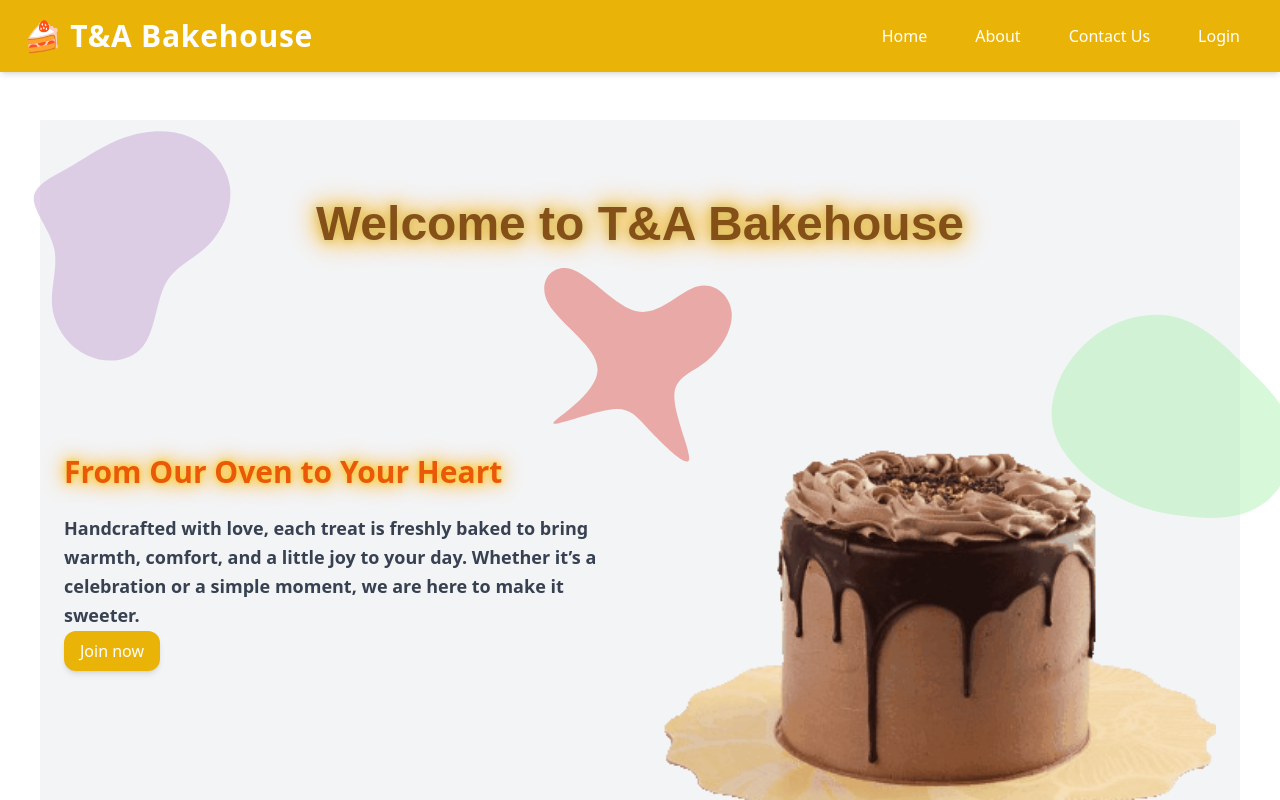
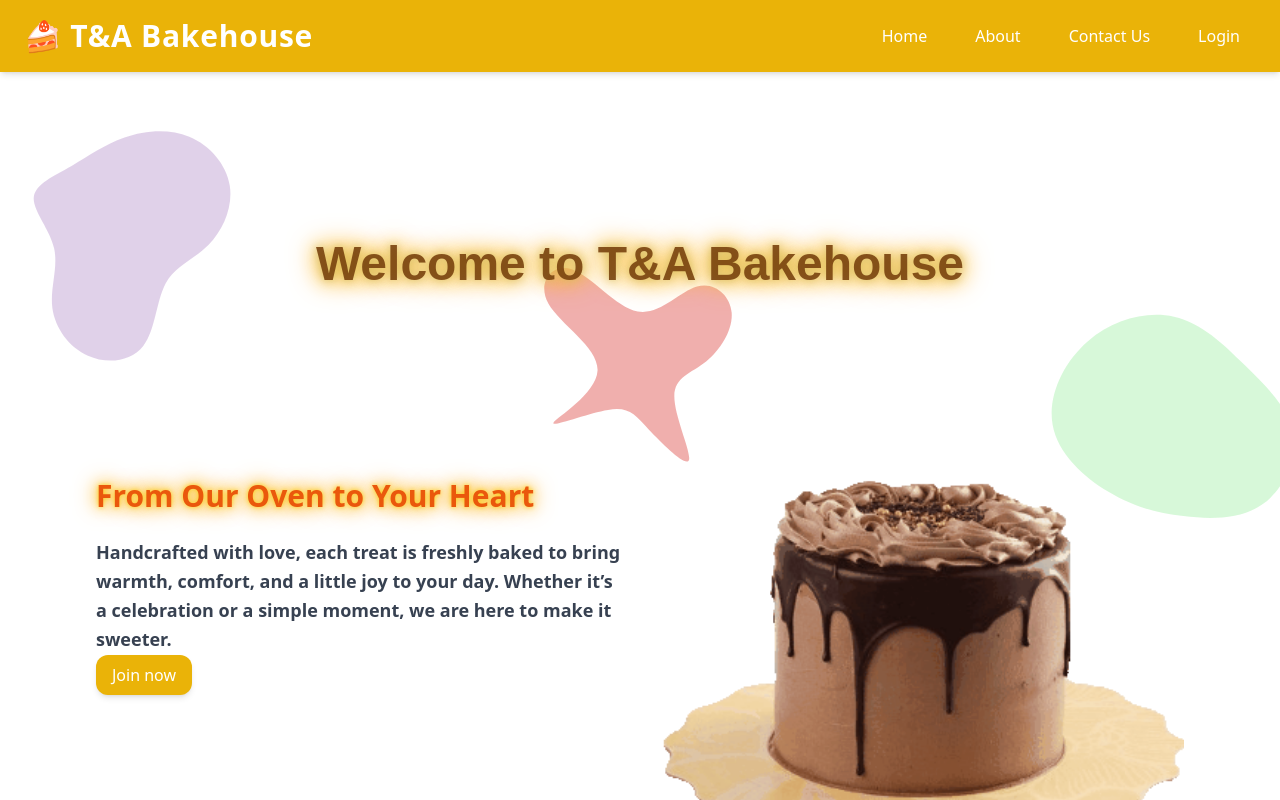
Before and after one commit to Ahad-Channa/T-A-BakeHouse-Bakery-app, a React (Vite) app in the folder TA-BakeHouse/: page / in a window 1280 px wide. Shown: the top 800 px of the page. Built offline with nearby package versions, Linux system fonts and the light colour scheme.

Commit message:
checking

```diff
--- a/TA-BakeHouse/src/pages/components/Home.jsx
+++ b/TA-BakeHouse/src/pages/components/Home.jsx
@@ -1,6 +1,5 @@
 // import React from "react";
 // import { Link } from "react-router-dom";
-
 
 // const Home = () => {
 //   return (
@@ -51,7 +50,7 @@ import { Link } from "react-router-dom";
 
 const Home = () => {
   return (
-    <div className="min-h-screen bg-gray-100 py-10 px-4">
+    <div className="min-h-screen py-10 px-4 ">
       <h1 className="text-5xl font-bold mb-8 text-center text-brown mt-10 animate-glow-float custom-glow">
         Welcome to T&A Bakehouse
       </h1>
@@ -77,7 +76,6 @@ const Home = () => {
             >
               Join now
             </button>
-
           </Link>
         </div>
 
--- a/TA-BakeHouse/src/pages/components/LandingPage.jsx
+++ b/TA-BakeHouse/src/pages/components/LandingPage.jsx
@@ -5,7 +5,7 @@ import Contactus from "./Contactus";
 
 const LandingPage = () => {
   return (
-    <div className="top-20 relative bg-white overflow-hidden min-h-screen z-10 p-10">
+    <div className="top-20 relative bg-white overflow-hidden min-h-screen z-10 p-20 ">
       <div className="absolute inset-0 z-0">
         <svg
           className="absolute top-[140px] left-1/2 transform -translate-x-1/2 w-[400px] h-[300px] z-0 opacity-40"
```
Lines whose indentation alone changed are shown as unchanged.
